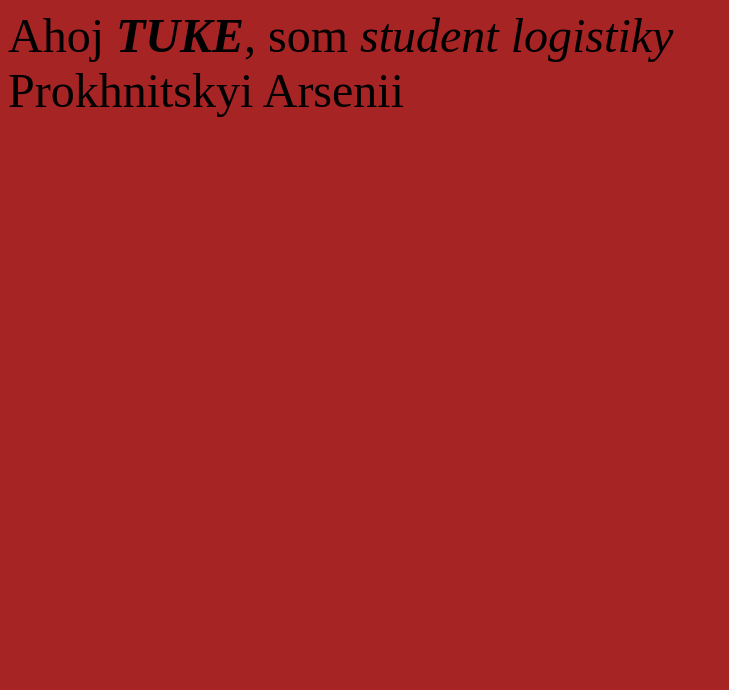
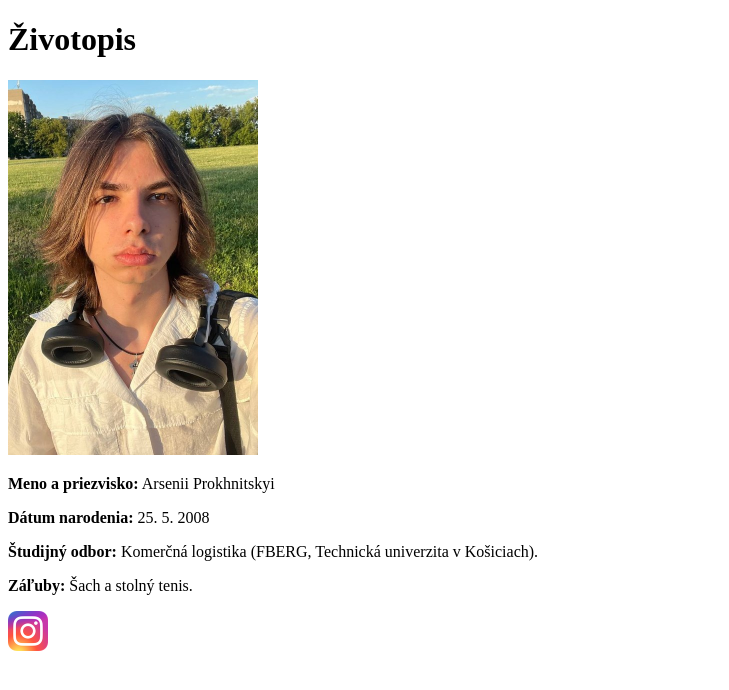
Before and after one commit to arsenii-prokhnitskyi/technologie-internetu, a plain HTML site: page index.html in a window 1280 px wide. Shown: the whole page, without its empty margins (0-729 px from the left). Drawn offline with Linux system fonts and the light colour scheme.

Commit message:
Add files via upload

```diff
--- a/index.html
+++ b/index.html
@@ -1,10 +1,23 @@
-<HTML>
-	<HEAD>
-		<TITLE>Technologie intenetu</TITLE>
-	</HEAD>
-	<BODY BGCOLOR="A62424">
-	<font color="black" face="Times New Roman, Helvetica" size= "50">
-	Ahoj <I><B>TUKE</B></I>, som <I>student logistiky</I> <BR>Prokhnitskyi Arsenii
-	</font>
-	</BODY>
-</HTML>
+<!DOCTYPE html>
+<html lang="sk">
+<head>
+    <meta charset="UTF-8">
+    <meta name="viewport" content="width=device-width, initial-scale=1.0">
+    <title>Životopis</title>
+</head>
+<body>
+    <h1>Životopis</h1>
+
+    <img src="foto.jpg" alt="Moja fotografia" width="250" height="375">
+
+    <p><b>Meno a priezvisko:</b> Arsenii Prokhnitskyi</p>
+
+    <p><b>Dátum narodenia:</b> 25. 5. 2008</p>
+
+    <p><b>Študijný odbor:</b> Komerčná logistika (FBERG, Technická univerzita v Košiciach).</p>
+
+    <p><b>Záľuby:</b> Šach a stolný tenis.</p>
+
+    <a href="https://www.instagram.com/prh.rsn/?hl=uk" target="_blank" rel="noopener noreferrer"><img src="instagram.png" alt="Instagram" width="40" height="40"></a>
+</body>
+</html>
```
Also changed, not shown: foto.jpg (added), instagram.png (added).
